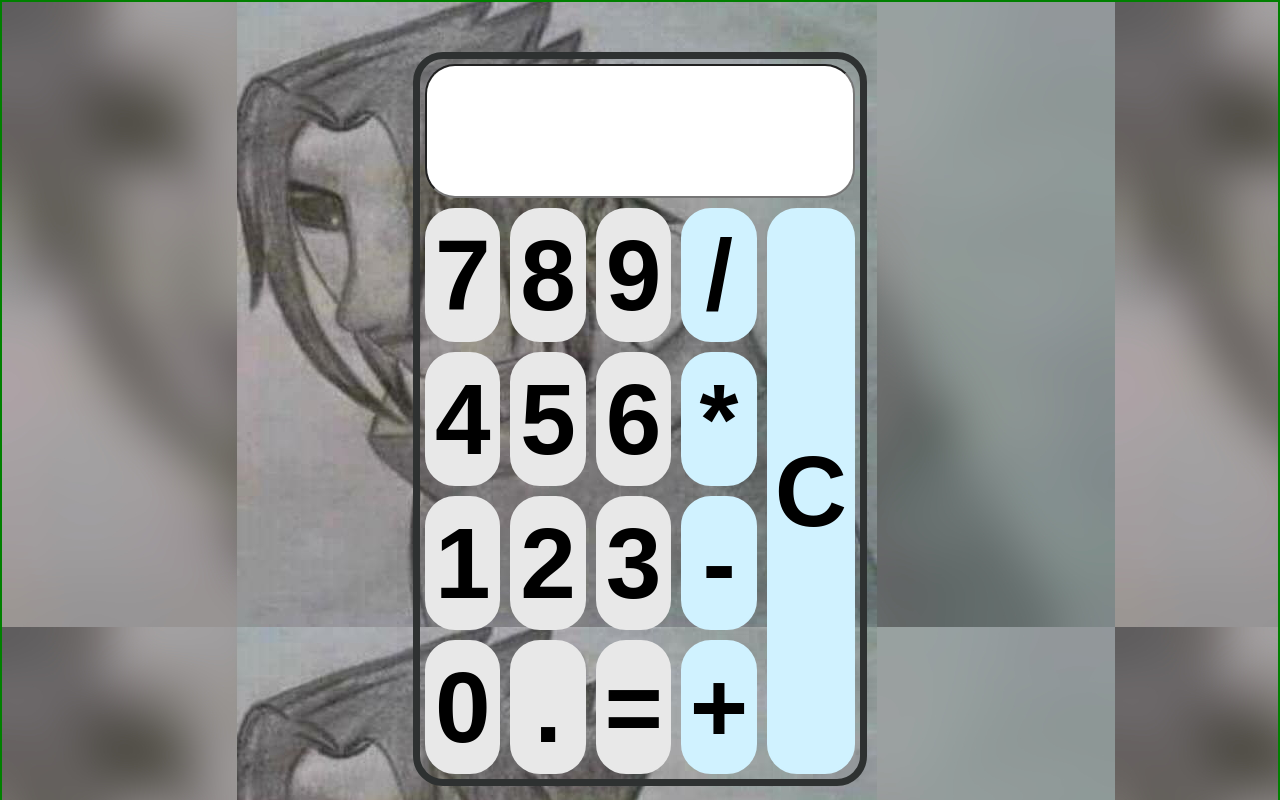
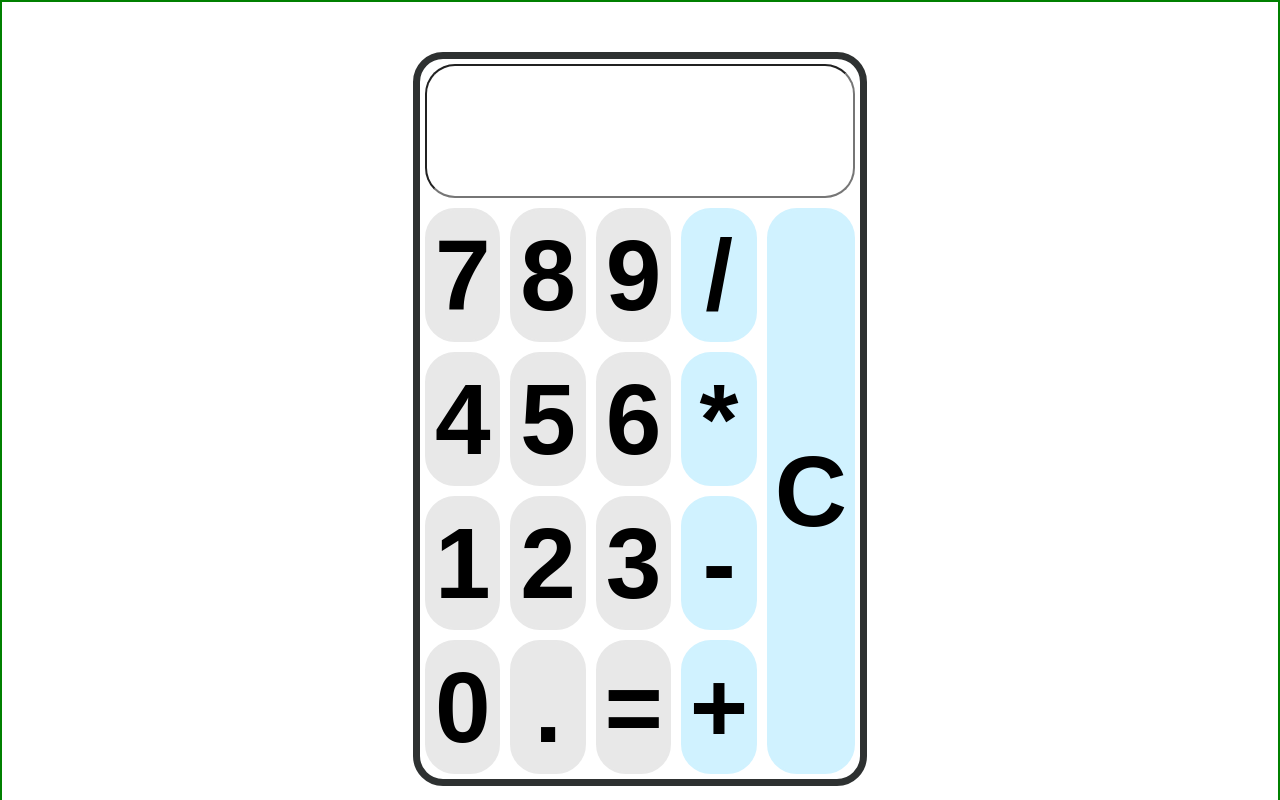
Before and after one commit to VadimSchmitz/react-calculator, a React (Create React App) app: page / in a window 1280 px wide. Built offline with nearby package versions, Linux system fonts and the light colour scheme.

Commit message:
Revert "sasuke background :)"
This reverts commit c28e9461801e6f7a7fcc3e7090973ff5f054fb0c.

```diff
--- a/src/index.css
+++ b/src/index.css
@@ -1,8 +1,7 @@
 html, body, #root, .App {
   height: 100%;
   overflow: hidden;
-  margin:0px;
-  background:url(./sasuke.jpg)
+  margin:0px
 }
 
 .light-grey {
```
Also changed, not shown: src/sasuke.jpg (deleted).
